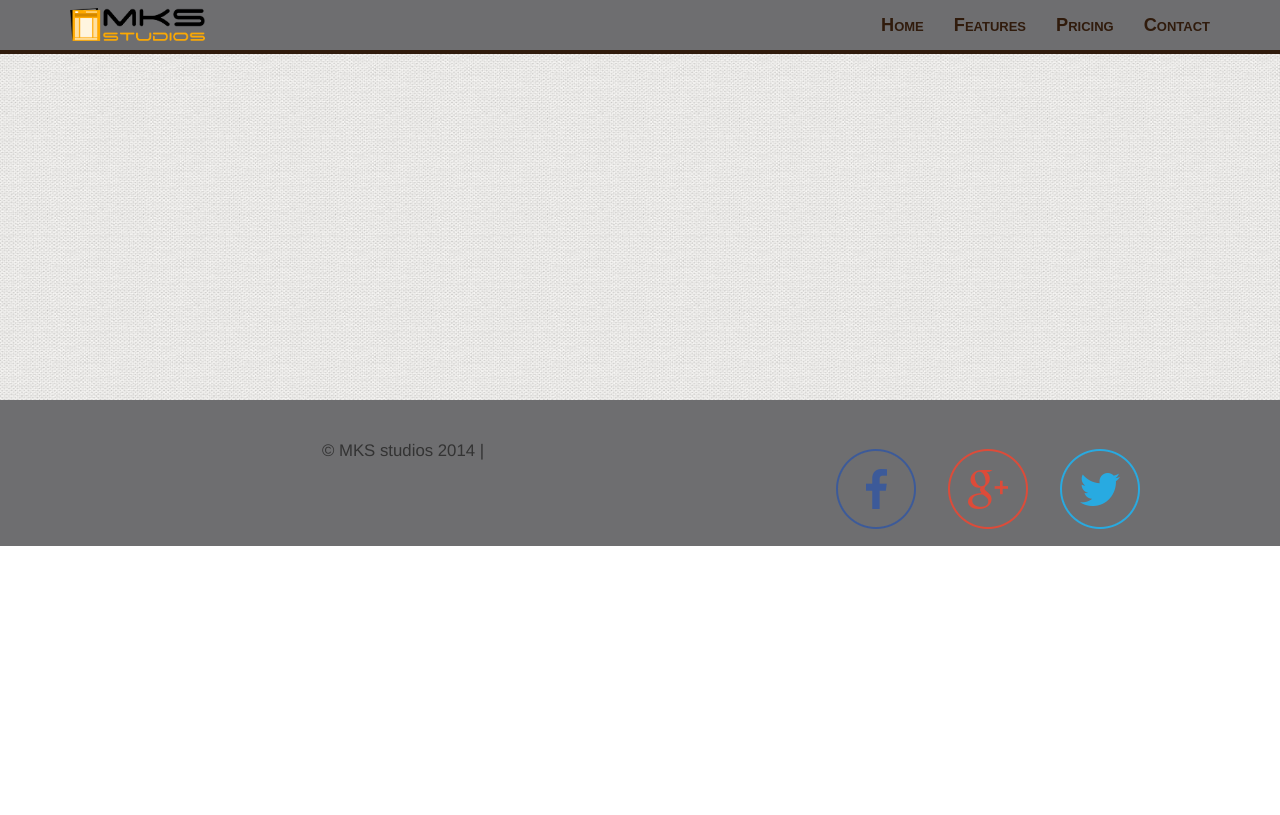
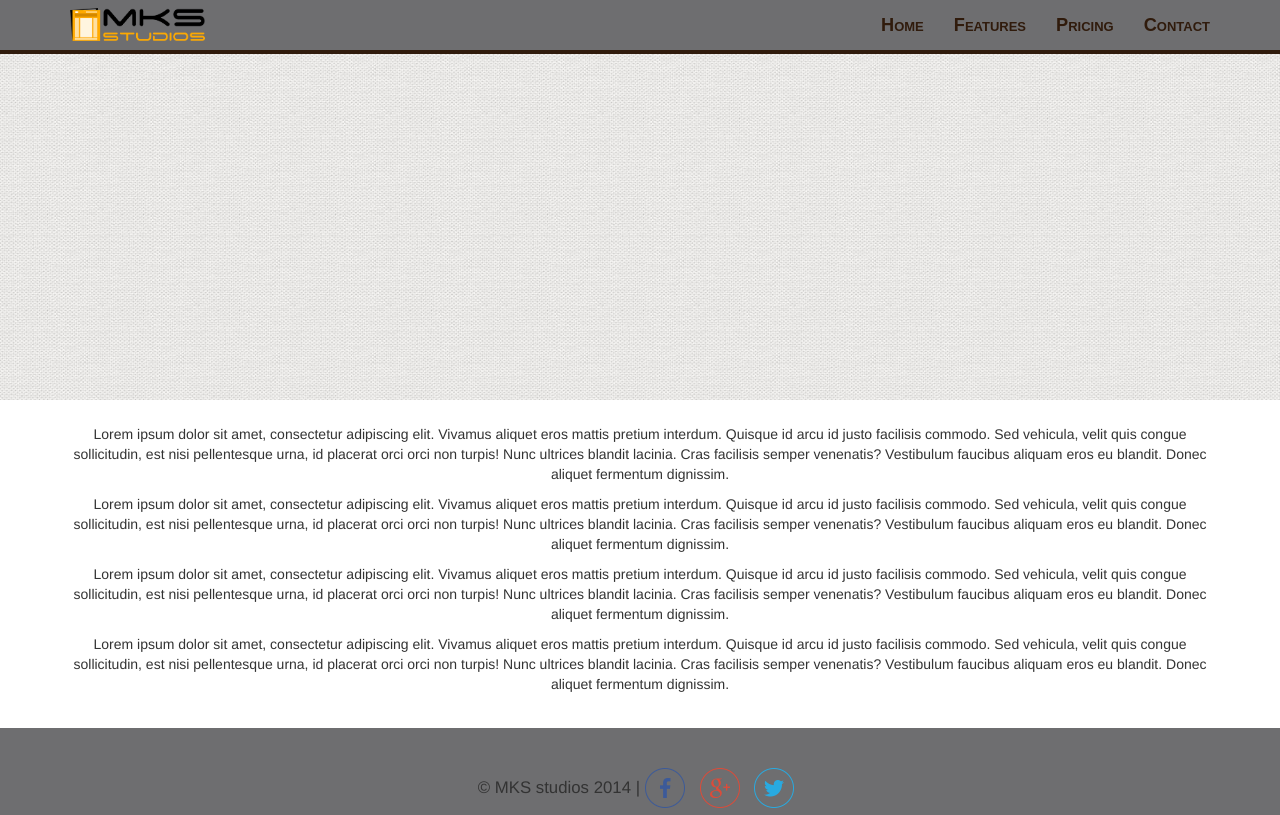
Before and after one commit to maksonSantos/cat-theme-1.0, a plain HTML site: page index.html in a window 1280 px wide. Drawn offline with Linux system fonts and the light colour scheme.

Commit message:
Inserido o content

```diff
--- a/index.html
+++ b/index.html
@@ -17,7 +17,6 @@
 			<div class="container">
 				<div class="navbar-header cat-header">
 					<button class="navbar-toggle" data-target=".navbar-collapse" data-toggle="collapse" type="button">
-						<span class="sr-only">Toggle navigation</span>
 						<span class="icon-bar"></span>
 						<span class="icon-bar"></span>
 						<span class="icon-bar"></span>
@@ -35,20 +34,28 @@
 			</div>
 		</div>
 	</header>
-	<div class="page-panel contente">
-		<section class="cat-que">
-			<p>Makson</p>
-		</section>
+	<section class="contente">
+	</section>
+	<div class="container cat-content">
+		<p>Lorem ipsum dolor sit amet, consectetur adipiscing elit. Vivamus aliquet eros mattis pretium interdum. Quisque id arcu id justo facilisis commodo. Sed vehicula, velit quis congue sollicitudin, est nisi pellentesque urna, id placerat orci orci non turpis! Nunc ultrices blandit lacinia. Cras facilisis semper venenatis? Vestibulum faucibus aliquam eros eu blandit. Donec aliquet fermentum dignissim.</p>
+		<p>Lorem ipsum dolor sit amet, consectetur adipiscing elit. Vivamus aliquet eros mattis pretium interdum. Quisque id arcu id justo facilisis commodo. Sed vehicula, velit quis congue sollicitudin, est nisi pellentesque urna, id placerat orci orci non turpis! Nunc ultrices blandit lacinia. Cras facilisis semper venenatis? Vestibulum faucibus aliquam eros eu blandit. Donec aliquet fermentum dignissim.</p>
+		<p>Lorem ipsum dolor sit amet, consectetur adipiscing elit. Vivamus aliquet eros mattis pretium interdum. Quisque id arcu id justo facilisis commodo. Sed vehicula, velit quis congue sollicitudin, est nisi pellentesque urna, id placerat orci orci non turpis! Nunc ultrices blandit lacinia. Cras facilisis semper venenatis? Vestibulum faucibus aliquam eros eu blandit. Donec aliquet fermentum dignissim.</p>
+		<p>Lorem ipsum dolor sit amet, consectetur adipiscing elit. Vivamus aliquet eros mattis pretium interdum. Quisque id arcu id justo facilisis commodo. Sed vehicula, velit quis congue sollicitudin, est nisi pellentesque urna, id placerat orci orci non turpis! Nunc ultrices blandit lacinia. Cras facilisis semper venenatis? Vestibulum faucibus aliquam eros eu blandit. Donec aliquet fermentum dignissim.</p>
 	</div>
-	<footer class="row">
-		<div class="container cat-footer">
-			&copy; MKS studios 2014 |
-			<ul class="nav nav-pills 	cat-nav-bottom">
-				<li><a href="#"><img src="imag/social_icons/facebook.png"></a></li>
-				<li><a href="#"><img src="imag/social_icons/g+.png"></a></li>
-				<li><a href="#"><img src="imag/social_icons/twitter.png"></a></li>
-			</ul>
+<footer class="footer">
+	<div class="container">
+		<div class="row">
+			<div class="col-md-6 text-right"><span>&copy; MKS studios 2014 |</span> </div>
+			<nav class="col-md-6">
+				<ul class="list-unstyled list-inline">
+					<li><a href="#"><img src="imag/social_icons/facebook.png" class="img-responsive"></a></li>
+					<li><a href="#"><img src="imag/social_icons/g+.png" class="img-responsive"></a></li>
+					<li><a href="#"><img src="imag/social_icons/twitter.png" class="img-responsive"></a></li>
+				</ul>
+			</nav>
 		</div>
-	</footer>
+	</div>
+</footer>
+
 </body>
 </html>
--- a/style.css
+++ b/style.css
@@ -10,12 +10,16 @@ nav{}
 
 /*  contente style  */
 
-div.contente{}
-.cat-que{background-image: url(imag/background.jpg); height: 50vh}
+section.contente{background-image: url(imag/background.jpg); height: 50vh}
+
+.cat-content{margin-top: 3vh; margin-bottom: 3vh; text-align: center}
 
 /*  footer style  */
 
-footer{background: #6E6E70;}
-div.cat-footer{text-align: center; padding: 3% 0 0.5% 0; font-size: 1.2em; float: left}
-
-.cat-nav-bottom{float: right}
+footer{background: #6E6E70; font-size: 1.2em; padding-top: 5vh }
+.footer{}
+.footer [class*='col-']{padding: 0;}
+.footer span{line-height: 5vh;}
+.footer ul{margin: 0;}
+.footer ul li img{max-width: 40px}
+.footer ul li img:hover{opacity: 0.5}
```
